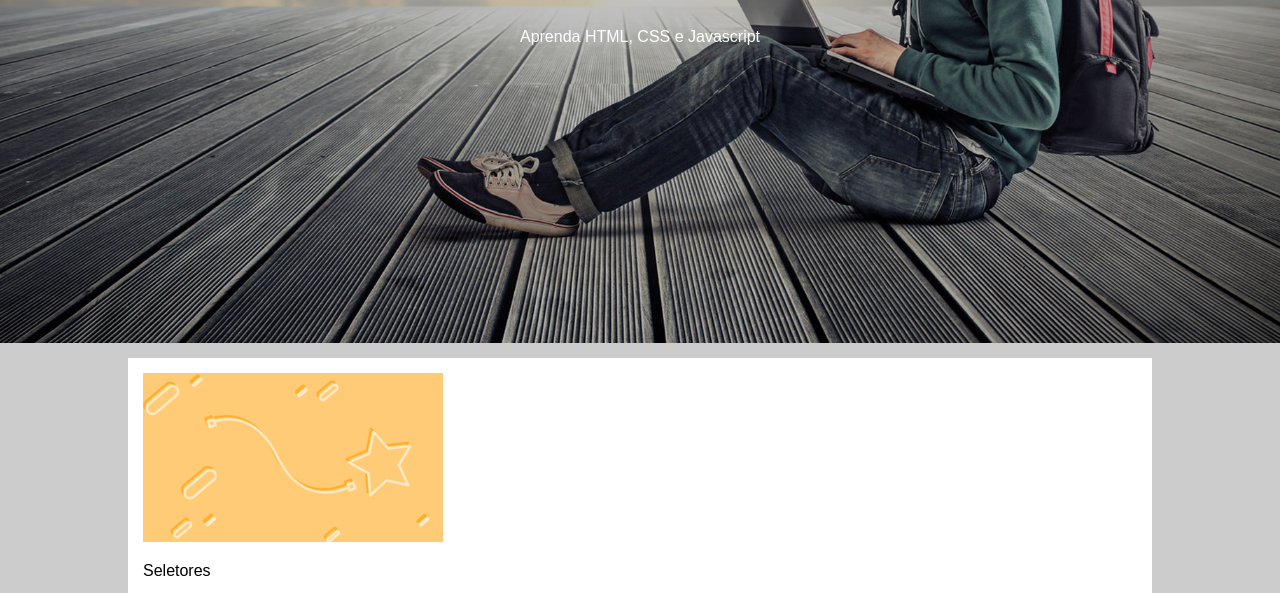
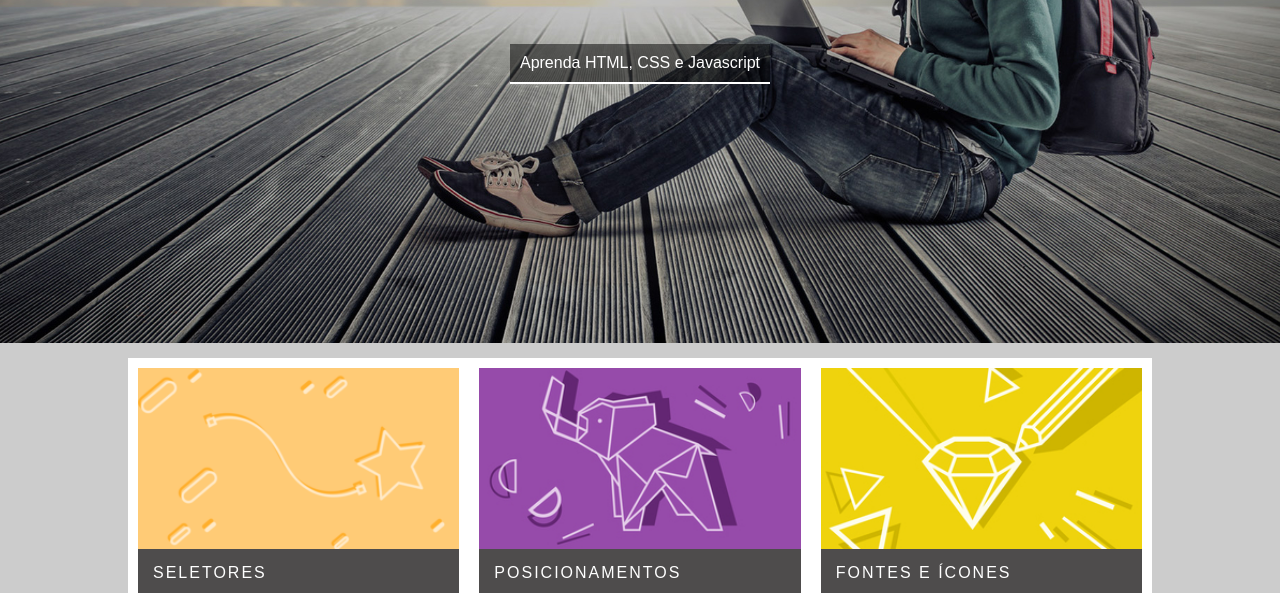
Before and after one commit to AdeSSouza/FrontEnd, a plain HTML site: page ArquivosAula/ProjetoCSS/index.html in a window 1280 px wide. Shown: the part 358-951 px from the top of the page. Drawn offline with Linux system fonts and the light colour scheme.

Commit message:
Box-Sizing, Float, Cards Horizontais

```diff
--- a/ArquivosAula/ProjetoCSS/css/estilo.css
+++ b/ArquivosAula/ProjetoCSS/css/estilo.css
@@ -22,6 +22,13 @@ body{
     text-transform: uppercase;
     font-size: 46px;
     text-shadow: 3px 3px 2px #333;
+    }
+
+    .hero-content p{
+        background-color: rgba(0, 0, 0, .5);
+        display: inline-block;
+        padding: 10px;
+        border-bottom: 2px solid white;
     }
 
     .hero nav ul{
@@ -58,9 +65,33 @@ body{
 
     .content-section{
         background-color: white;
+        padding: 10px;
+        margin-top: 15px;
+        overflow: auto;
+    }
+
+    .card{
+        width: 32%;
+        float: left;
+        box-sizing: border-box;
+    }
+
+    .card-1, .card-2{
+        margin-right: 2%;
+    }
+
+    .card p{
+        background-color: rgb(78, 76, 76);
+        color: white;
+        margin: 0;
         padding: 15px;
+        text-transform: uppercase;
+        letter-spacing: 2px;
+    }
 
-        margin-top: 15px;
+    .card img{
+        width: 100%;
+        display: block;
     }
     .content-header {
         border-bottom: solid 2px #ccc;
--- a/ArquivosAula/ProjetoCSS/index.html
+++ b/ArquivosAula/ProjetoCSS/index.html
@@ -27,17 +27,17 @@
             </header>
             <main>
                 <section class="content-section">
-                    <div class="card">
+                    <div class="card card-1">
                         <img src="imagens/card_01.png" alt="">
                         <p>Seletores</p>
                     </div>
 
-                    <div class="card">
+                    <div class="card card-2">
                         <img src="imagens/card_02.jpg" alt="">
                         <p>Posicionamentos</p>
                     </div>
 
-                    <div class="card">
+                    <div class="card card-3">
                         <img src="imagens/card_03.jpg" alt="">
                         <p>Fontes e Ícones</p>
                     </div>
```
Also changed, not shown: ArquivosAula/11_float.html (added, +73 -0 lines).
